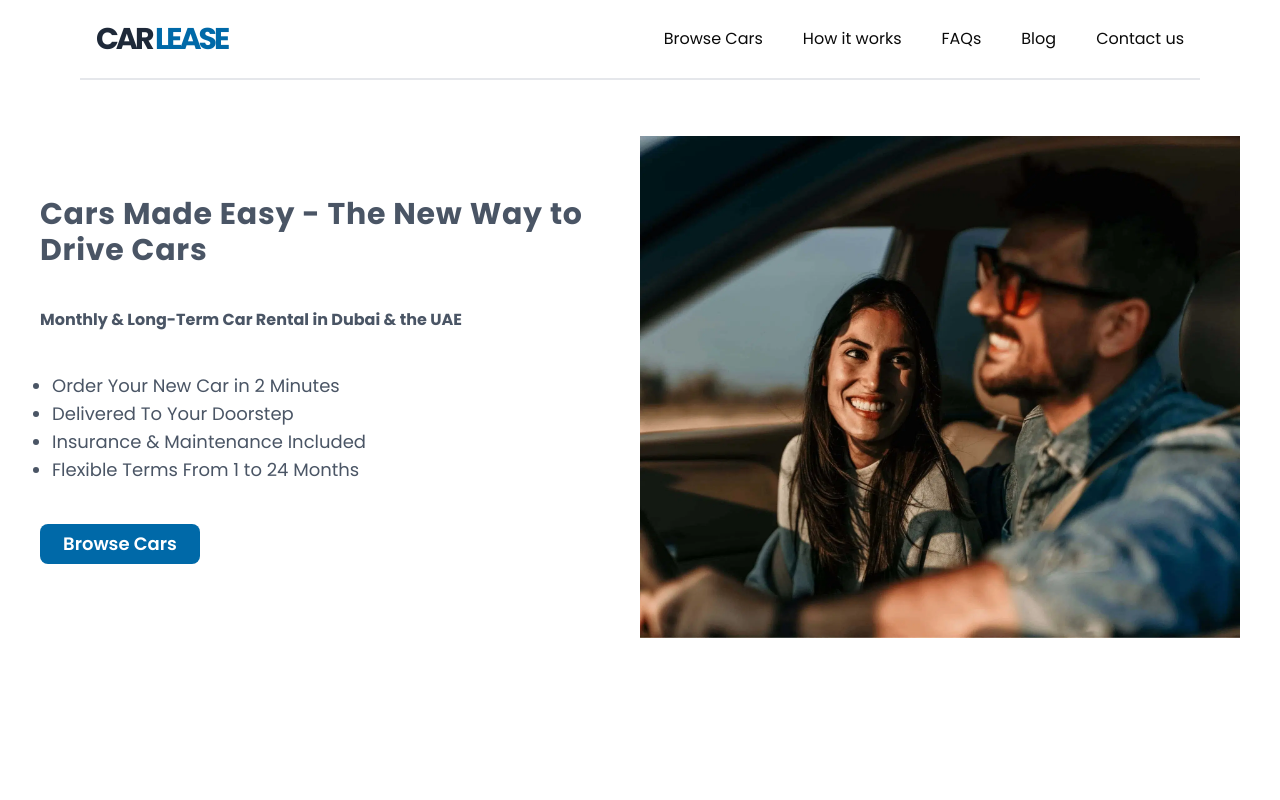
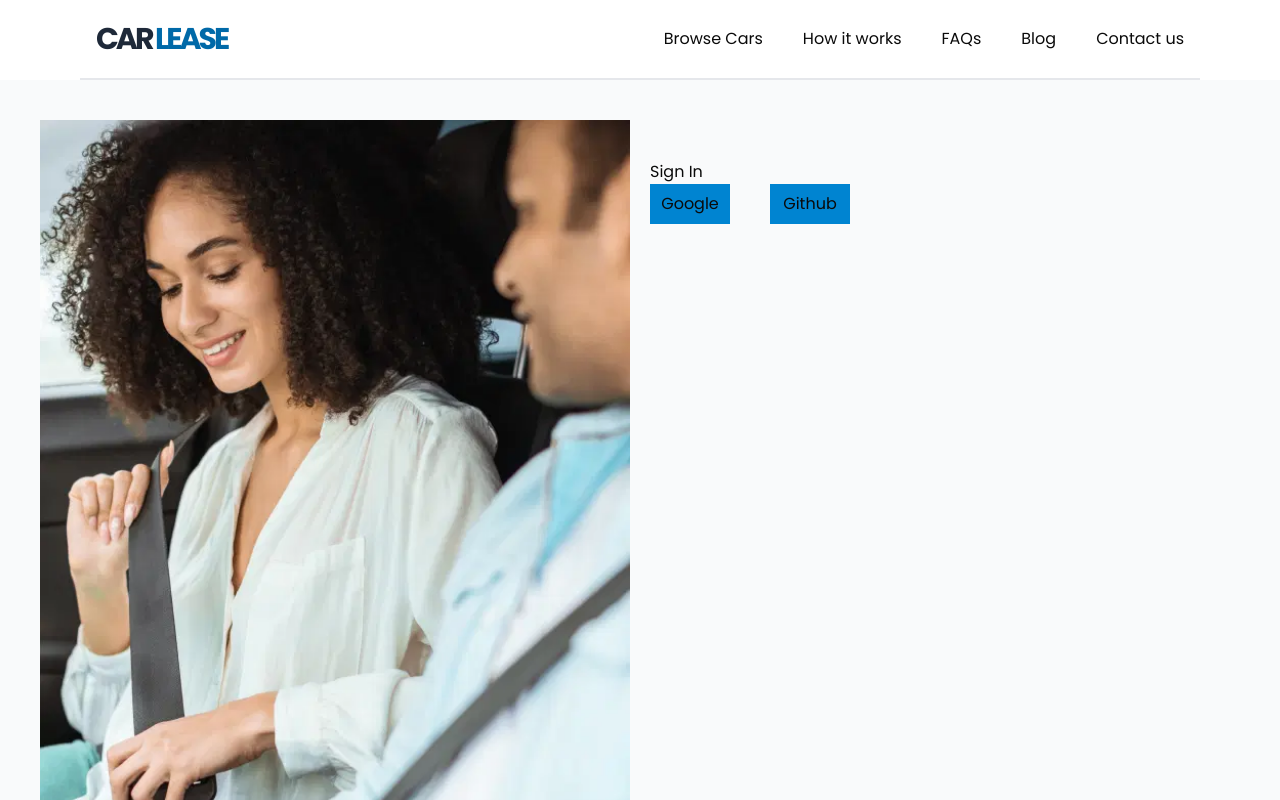
Before and after one commit to mohammedansarusman/leaseCars, a Next.js app: page /sign-in in a window 1280 px wide. Before the commit this address had no page. Shown: the top 800 px of the page. Built offline with nearby package versions, Linux system fonts and the light colour scheme.

Commit message:
❤️ error rectfied, its becoz of extension ts in route

```diff
--- /dev/null
+++ b/src/app/action/index.js
@@ -0,0 +1,5 @@
+'use server'
+export default async function doSocialLogin(formData){
+    const action = formData.get('action');
+    console.log(action)
+}
--- /dev/null
+++ b/src/app/sign-in/page.jsx
@@ -0,0 +1,24 @@
+import Image from "next/image";
+import { SignIn } from "@/components/signInOut/SignIn";
+
+
+export default function SignInPage() {
+  return (
+    <div className="pt-20 w-full bg-gray-50 grid grid-cols-1 md:grid-cols-2 items-start px-10 gap-5">
+      {/* Image */}
+      <div className="w-full pt-10 hidden md:block">
+        <Image
+          alt="registration-form-image"
+          src="/registrationImage.webp"
+          width={150}
+          height={200}
+          className="w-full object-contain"
+        />
+      </div>
+      <div className="w-full py-20">
+        {/* form */}
+        <SignIn />
+      </div>
+    </div>
+  );
+}
--- /dev/null
+++ b/src/auth.js
@@ -0,0 +1,25 @@
+import NextAuth from "next-auth";
+import GoogleProvider from "next-auth/providers/google";
+// import GitHubProvider from "next-auth/providers/github";r
+
+export const {
+  handlers: { GET, POST },
+  auth,
+  signIn,
+  signOut,
+}=NextAuth({
+  providers: [
+    GoogleProvider({
+      clientId: process.env.GOOGLE_CLIENT_ID,
+      clientSecret: process.env.GOOGLE_CLIENT_SECRET,
+      authorization: {
+        params: {
+          prompt: "consent",
+          access_type: "offline",
+          response_type: "code",
+        },
+      },
+    }),
+
+  ],
+})
--- /dev/null
+++ b/src/components/signInOut/SignIn.jsx
@@ -0,0 +1,15 @@
+import doSocialLogin from '@/app/action'
+import React from 'react'
+
+export const SignIn = () => {
+  return (
+    <div>
+        <h1>Sign In</h1>
+        <form className='flex gap-10' action={doSocialLogin}>
+            <button className='w-20 h-10 bg-sky-600' type='submit' name='action' value="google">Google</button>
+            <button className='w-20 h-10 bg-sky-600' type='submit' name='action' value="github">Github</button>
+
+        </form>
+    </div>
+  )
+}
```
Also changed, not shown: src/app/api/auth/[...nextauth]/route.js (added), 1 other file (tests, documents, lock files or other folders).
